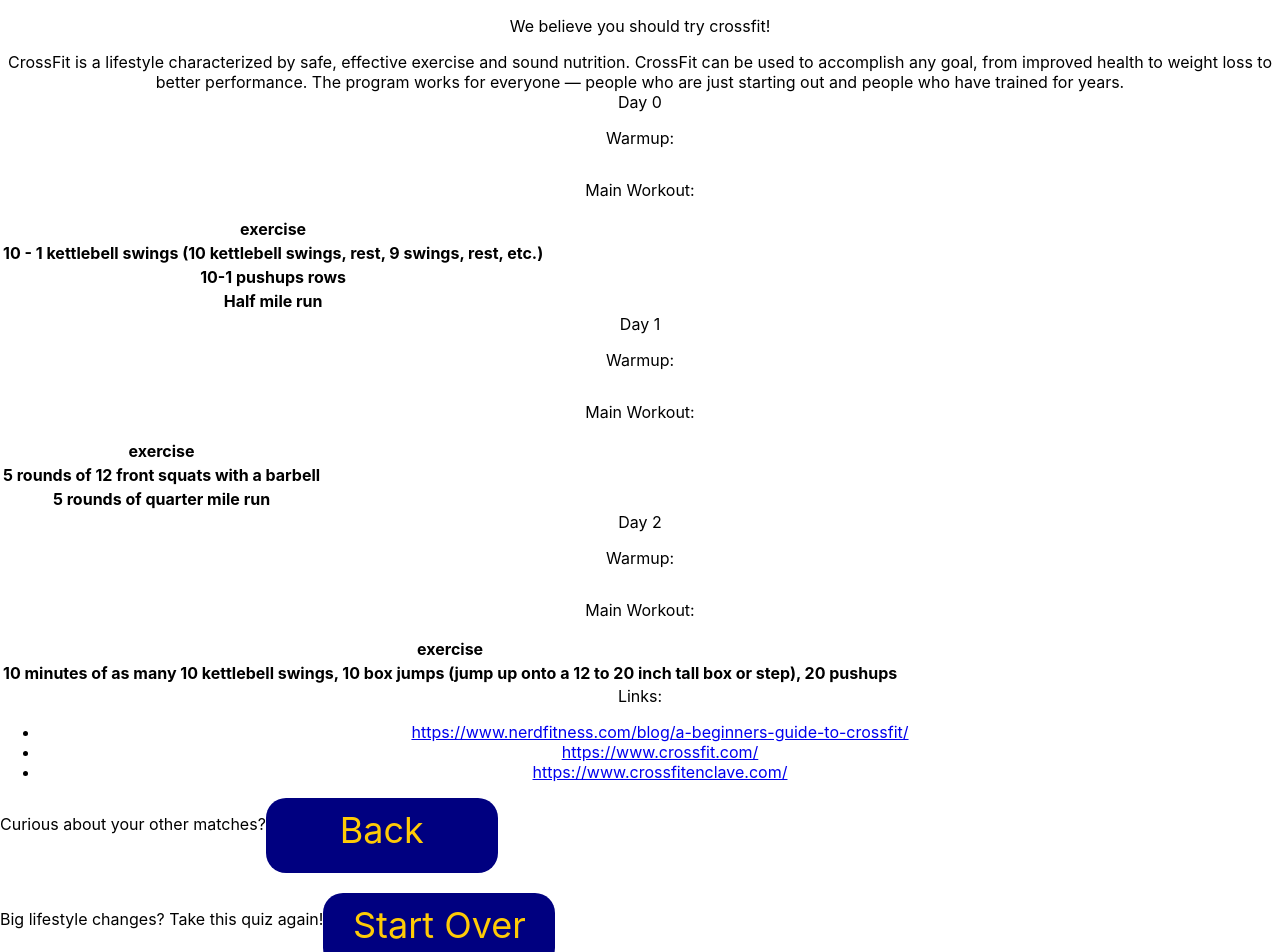
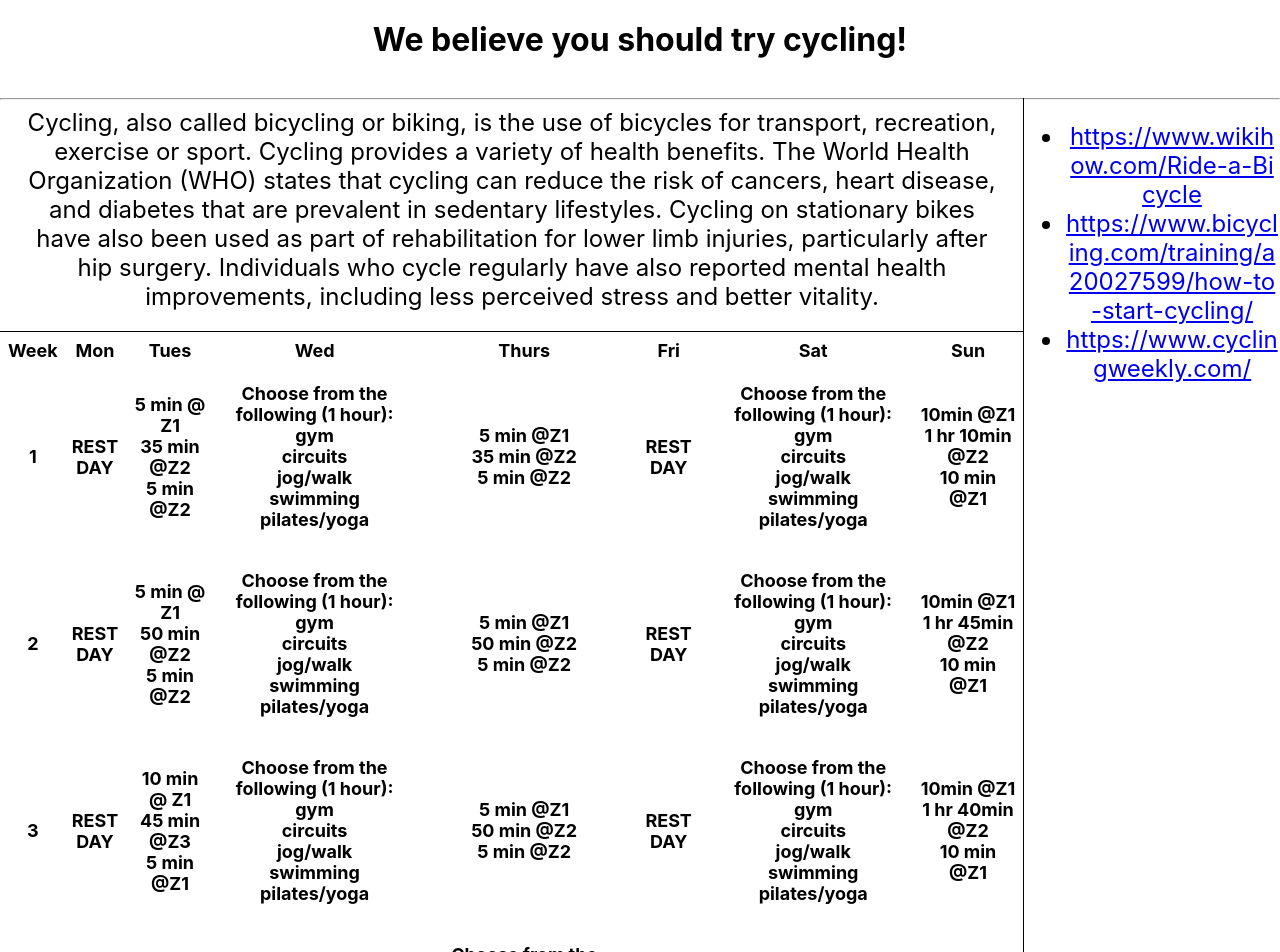
Before and after one commit to mohnishaggarwal/find-fit, a React (Create React App) app: page /regime in a window 1280 px wide. Shown: the top 952 px of the page. Built offline with nearby package versions, Linux system fonts and the light colour scheme.

Commit message:
Improve styling for regime

```diff
--- a/src/regimes.css
+++ b/src/regimes.css
@@ -1,22 +1,106 @@
-.bottom-div{
+.regime-title{
+    position: relative;
+    left: 0;
+    top: 0;
+    right: 0;
+    height: 50px;
+    padding: 20px;
+    margin: 0;
+}
+.regime-body{
+    position:relative;
+    top: -10px;
+    left: 0;
+    right: 0;
+    font-size: 24px;
+    width: 100%;
+    min-height: 100vh;
+}
+.regime-main-body{
+    position: inherit;
+    height:100%;
+}
+.regime-left{
+    right: 0;
+    margin: 0;
+    padding-top: 10px;
+    padding-bottom: 10px;
+    width: 80%;
+    height: 100%;
+}
+.regime-description{
+    left: 0;
+    right: 0;
+    padding: 20px;
+    padding-top: 0;
+    margin: 0;
+    border-bottom: 1px solid;
+}
+.regime-routine{
+   height: 100%;
+   padding-bottom: 10px;
+   font-size: 18px;
+   margin: 5px;
+}
+.regime-right{
+    position:absolute;
+    border-left: 1px solid;
+    text-overflow: ellipsis;
+    word-break:break-all;
+    white-space: normal;
+    right: 0;
+    top: 0;
+    width: 20%;
+    padding: 0;
+    margin: 0;
+    height: 100%;
+}
+.regime-bottom-div{
+    border-top: 1px solid;
+    bottom: 0px;
+    width: 100%;
+}
+
+#regime-back{
     display: flex;
-    bottom: 0px;
+    justify-content: center;
 }
+#regime-start-over{
+    display: flex;
+    justify-content: center;
+}
+.regime-daily-schedule{
+    margin-left: auto;
+    margin-right: auto;
+    width: 100%;
+}
+
+.regime-weekly-schedule{
+    margin-left: auto;
+    margin-right: auto;
+    width: 100%;
+}
+
+.regime-weekly-schedule ul{
+    list-style-type: none;
+    padding: 0;
+}
+
 .regime-button {
     background: #000080;
     border-radius: 20px;
-    width: 232px;
-    height: 64px;
-
+    width: 116px;
+    height: 32px;
     font-family: -apple-system, BlinkMacSystemFont, 'Segoe UI', Roboto, Oxygen, Ubuntu, Cantarell, 'Open Sans', 'Helvetica Neue', sans-serif;
     font-style: normal;
     font-weight: normal;
-    font-size: 36px;
-    line-height: 42px;
+    font-size: 18px;
+    line-height: 21px;
     text-align: center;
-    margin: auto;
+    margin: 15px;
 
-    padding-top: 11px;
+    padding-top: 10px;
+    top: 10px;
 
     color: #FFCB05;
 }
@@ -24,3 +108,7 @@
 .no-link-style {
     text-decoration: none;
 }
+
+.no-list-style{
+    list-style-type: none;
+}
--- a/src/screens/Regime.js
+++ b/src/screens/Regime.js
@@ -5,55 +5,30 @@ const list_of_regimes = require('./../regimes.json')
 
 function Regime() {
 
-    const regime_type = "crossfit"
+    const regime_type = "cycling"
     const regime = list_of_regimes[regime_type]
     const regime_schedule = regime["schedule"]
 
-    function displaySchedule(){
-        const display_list = []
-        switch(regime_schedule["display_type"]){
-            case "daily":
-                const schema = regime_schedule["schema"]
-                regime_schedule["routine"].map((day,i) =>{
-                    display_list.push(
-                        <div key={i}>
-                            Day {i}
+    function generate_daily_warmup(schema, day){
+        const warm_up_comp = "";
+        if (schema.length != 0){
+            warm_up_comp = (
+                <div className="regime-warmup">
                     <p>Warmup:</p>
-                            <table key={i}>
+                    <table className="regime-daily-schedule">
                         <tr>
                         {
-                                    schema["warmup"].map((col,i) =>{
-                                        return <th>{col}</th>
+                            schema.map((col,i) =>{
+                                return <th width={parseInt(100/schema.length) + "%"}>{col}</th>
                             })
                         }
                         </tr>
                         {
-                                    day["warmup"].map((exercise,i) => {
+                            day.map((exercise,i) => {
                                 return(
                                 <tr>
                                     {exercise.map((col,i) => {
-                                                return <th> {col} </th>
-                                            })}
-                                        </tr>
-                                        )
-                                    })
-                                }
-                            </table>
-                            <p>Main Workout:</p>
-                            <table>
-                                <tr>
-                                {
-                                    schema["main_workout"].map((col,i) =>{
-                                        return <th>{col}</th>
-                                    })
-                                }
-                                </tr>
-                                {
-                                    day["main_workout"].map((exercise,i) => {
-                                        return(
-                                            <tr>
-                                                {exercise.map((col,i) => {
-                                                    return <th> {col} </th>
+                                        return <th width={parseInt(100/schema.length) + "%"}> {col} </th>
                                     })}
                                 </tr>
                                 )
@@ -62,22 +37,77 @@ function Regime() {
                     </table>
                 </div>
             )
+        }
+        return warm_up_comp;
+    }
+
+    function generate_daily_main_workout(schema, day){
+        console.log(day)
+        return (
+            <div className="regime-main-workout">
+                <p>Main Workout:</p>
+                <table className="regime-daily-schedule">
+                    <tr>
+                    {
+                        schema.map((col) =>{
+                            return <th width={parseInt(100/schema.length) + "%"}>{col}</th>
                         })
+                    }
+                    </tr>
+                    {
+                        day.map((exercise) => {
+                            return(
+                                <tr>
+                                    {exercise.map((col,i) => {
+                                        return <th width={parseInt(100/schema.length) + "%"}> {col} </th>
+                                    })}
+                                </tr>
+                                )
+                        })
+                    }
+                </table>
+            </div>
+        )
+    }
 
+    function generate_daily(){
+        let display_list = [];
+        const schema = regime_schedule["schema"]
+        regime_schedule["routine"].map((day,i) =>{
+            console.log(parseInt(100/schema["warmup"].length) + "vh")
+            display_list.push(
+                <div>
+                    Day {i}
+                    {generate_daily_warmup(schema["warmup"],day["warmup"])}
+                    {generate_daily_main_workout(schema["main_workout"], day["main_workout"])}
+                </div>
+            )
+        })
         return display_list;
-            case "weekly":
+    }
+    function generate_weekly(){
+        let display_list = [];
         let row = [];
         let schedule = [];
+        let weekNum = 0;
+        const days_of_the_week = ["Week","Mon", "Tues", "Wed", "Thurs", "Fri", "Sat", "Sun"]
+
+        days_of_the_week.map((day)=>{
+            row.push(<th>{day}</th>);
+        })
+        schedule.push(<tr>{row}</tr>);
+
         regime_schedule["routine"].map((day,i) =>{
             if(i % 7 == 0){
-                        row = []
+                weekNum += 1;
+                row = [<th>{weekNum}</th>]
             }
             row.push(
             <th>
                 <ul>
                 {
-                            day.map((exercise,i)=>{
-                                return <li> {exercise} </li>
+                    day.map((exercise)=>{
+                        return <li className="no-list-style"> {exercise} </li>
                     })
                 }
                 </ul>
@@ -92,10 +122,20 @@ function Regime() {
         })
 
         display_list.push(
-                <table>
+            <table className="regime-weekly-schedule">
                 {schedule.map(week => week)}
-                </table>)
+            </table>
+        )
+
         return display_list;
+    }
+
+    function displaySchedule(){
+        switch(regime_schedule["display_type"]){
+            case "daily":
+                return generate_daily();
+            case "weekly":
+                return generate_weekly();
             default:
                 console.log("We most likely just had an error");
                 return;
@@ -104,17 +144,21 @@ function Regime() {
 
     return (
         <div>
-            <p>We believe you should try {regime["name"]}!</p>
-            <div>
+            <h1 className="regime-title">We believe you should try {regime["name"]}!</h1>
+            <hr />
+            <div className="regime-body">
+                <div className="regime-main-body">
+                    <div className="regime-left">
+                        <div className="regime-description">
                             {regime["description"]}
                         </div>
-            <div>
+                        <div className="regime-routine">
                             {
                                 displaySchedule()
                             }
                         </div>
-            <div>
-                Links:
+                    </div>
+                    <div className="regime-right">
                         <div>
                             <ul>
                             {
@@ -125,22 +169,25 @@ function Regime() {
                             </ul>
                         </div>
                     </div>
-            <div className="bottom-div">
+                </div>
+                <div className="regime-bottom-div">
+                    <div id="regime-back">
                         <p> Curious about your other matches? </p>
                         <Link className="no-link-style" to="/matching-options">
                             <div className='regime-button'>
-                        <span>Back</span>
+                                <div>Back</div>
                             </div>
                         </Link>
                     </div>
-            <br />
-            <div className="bottom-div">
+                    <div id="regime-start-over">
                         <p> Big lifestyle changes? Take this quiz again! </p>
                         <Link className="no-link-style" to="/">
                             <div className='regime-button'>
-                        <span>Start Over</span>
+                                <div>Start Over</div>
                             </div>
                         </Link>
+                    </div>
+                </div>
             </div>
         </div>
     )
```
Lines whose indentation alone changed are shown as unchanged.
